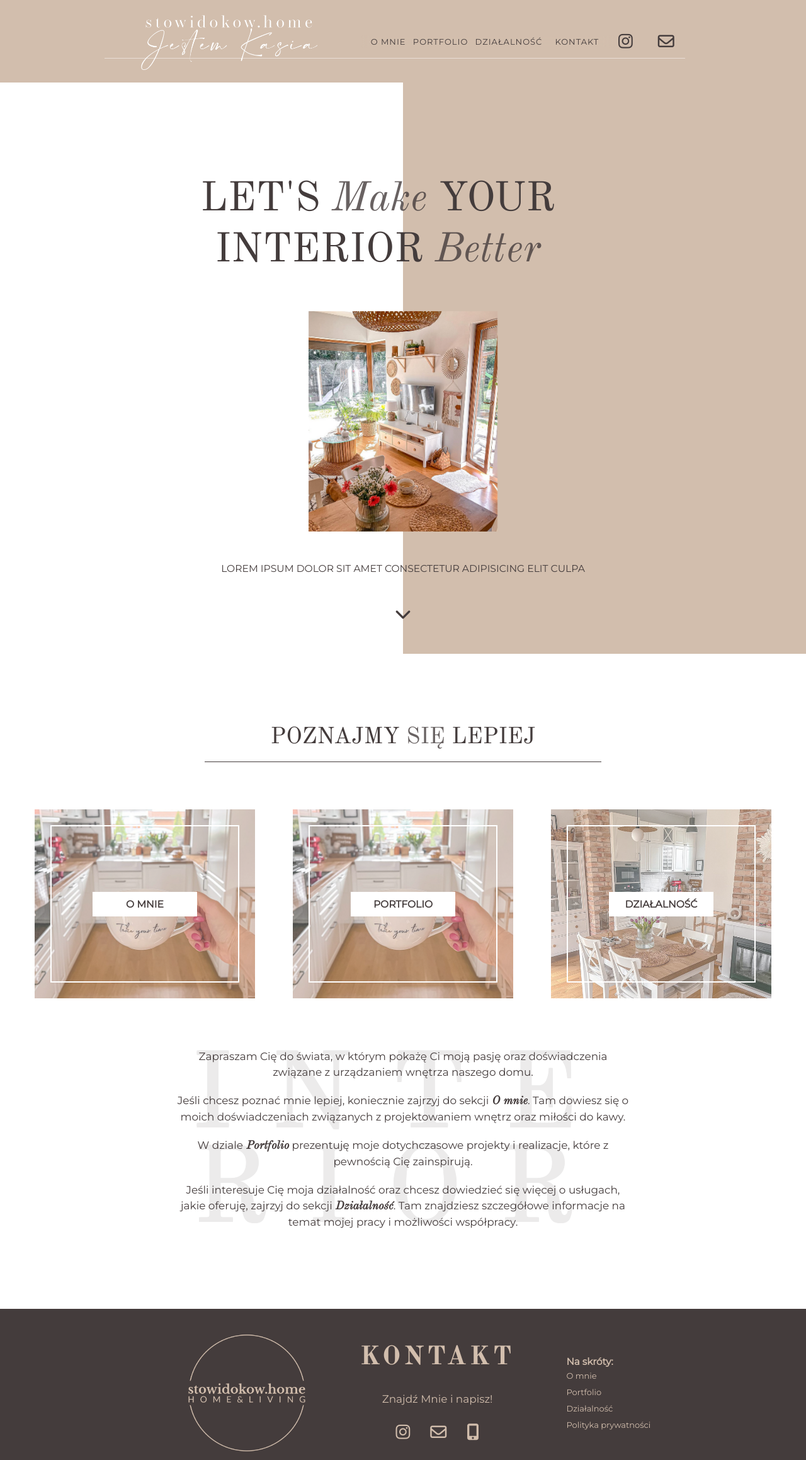
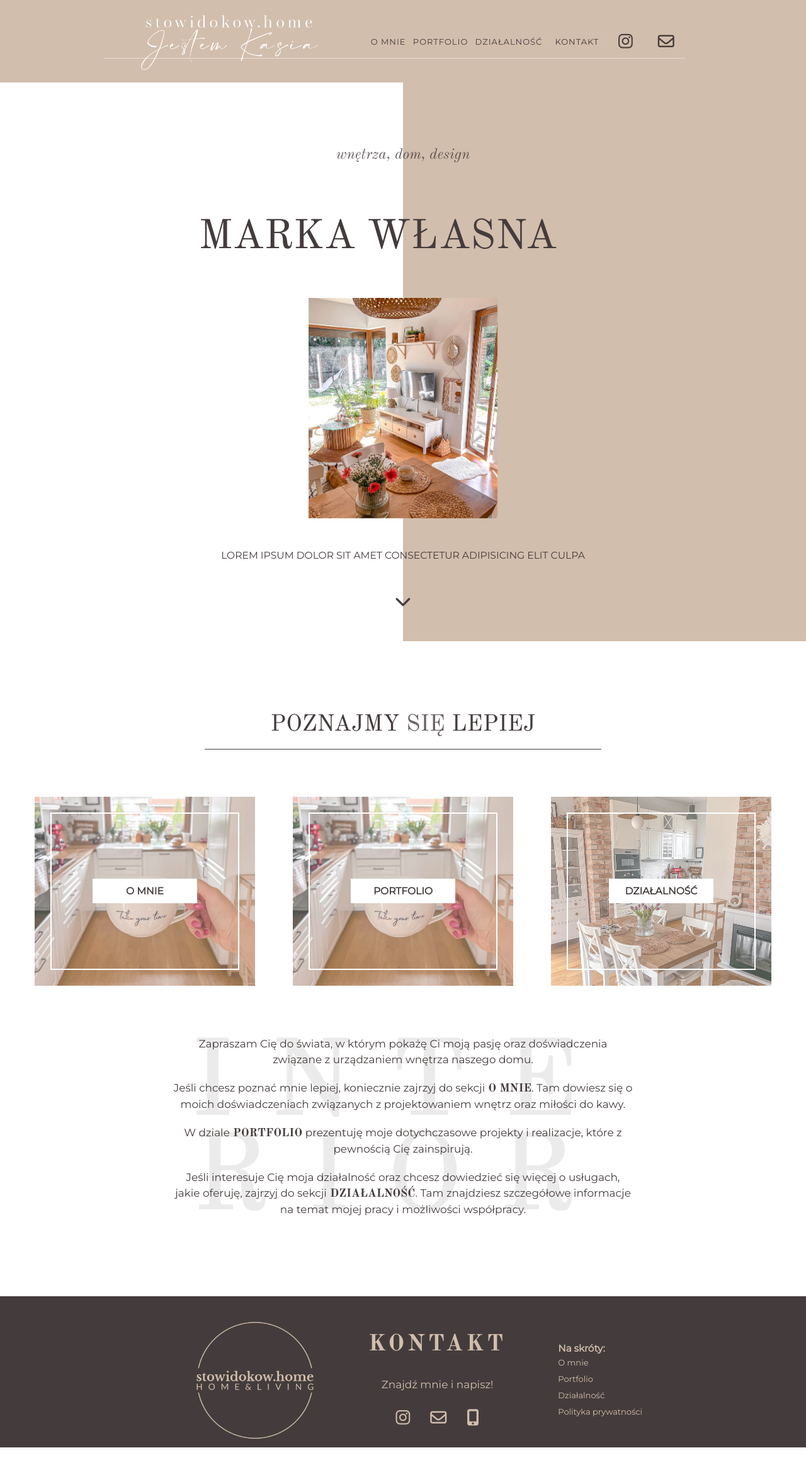
Before and after one commit to JerryWski/kathia-site, a React (Create React App) app: page / in a window 1280 px wide. Shown: the whole page at 63% size. Built offline with nearby package versions, Linux system fonts and the light colour scheme; a web font is replaced by a local one.

Commit message:
some changes for layouts

```diff
--- a/src/components/ContactSection.module.css
+++ b/src/components/ContactSection.module.css
@@ -16,7 +16,7 @@
     margin: 0 30px 0 30px;
 }
 .contact_header {
-    font-size: 3.2rem;
+    font-size: 2.8rem;
     text-transform: uppercase;
     font-family: var(--font);
     text-align: center;
--- a/src/components/ContactSection.tsx
+++ b/src/components/ContactSection.tsx
@@ -5,7 +5,7 @@ const ContactSection: React.FC = () => {
     <section className={styles.contact_section} id='contacts'>
       <div className={styles.wrapper}>
         <h2 className={styles.contact_header}>Kontakt</h2>
-        <p className={styles.contact_text}>Znajdź Mnie i napisz!</p>
+        <p className={styles.contact_text}>Znajdź mnie i napisz!</p>
         <div className={styles.social_icons}>
           <a
             href='https://www.instagram.com/stowidokow.home/'
--- a/src/components/SectionBoxes.module.css
+++ b/src/components/SectionBoxes.module.css
@@ -112,9 +112,9 @@
   margin: 15px 0 15px 0;
 }
 .text_span {
-  font-size: 1.2rem;
+  text-transform: uppercase;
+  font-size: 1rem;
   font-weight: 600;
-  font-style: italic;
   font-family: var(--font);
 }
 .text_section__bg {
--- a/src/components/WelcomSection.module.css
+++ b/src/components/WelcomSection.module.css
@@ -14,7 +14,7 @@
   position: relative;
 }
 .welcome_header__container {
-  margin-top: 20px;
+  margin-top: 30px;
   font-size: 1.8rem;
   color: var(--black);
 }
@@ -23,6 +23,7 @@
   text-align: center;
   font-style: italic;
   opacity: 0.8;
+  font-family: var(--font);
 }
 .welcome_text__bottom {
   padding-top: 40px;
--- a/src/components/WelcomeSection.tsx
+++ b/src/components/WelcomeSection.tsx
@@ -6,10 +6,11 @@ const WelcomeSection: React.FC = () => {
     <section>
       <div className={styles.welcome_section}>
         <div className={styles.welcome_header__container}>
-          {/* <p className={styles.welcome_text__top}>#interior, #home, #design</p> */}
+          <p className={styles.welcome_text__top}>wnętrza, dom, design</p>
           <h1 className={styles.welcome_header}>
-            Let&apos;s <span className={styles.header_italic}> Make</span> Your
-            Interior <span className={styles.header_italic}>Better</span>
+            {/* Let&apos;s <span className={styles.header_italic}> Make</span> Your
+            Interior <span className={styles.header_italic}>Better</span> */}
+            Marka Własna
           </h1>
         </div>
         <div className={styles.welcome_image__container}>
--- a/src/pages/AboutMe.module.css
+++ b/src/pages/AboutMe.module.css
@@ -80,10 +80,10 @@
 }
 .bio_link {
   text-decoration: none;
+  text-transform: uppercase;
   color: var(--beige);
-  font-size: 1.2rem;
+  font-size: 1rem;
   font-weight: 600;
-  font-style: italic;
   font-family: var(--font);
   transition: .2s color linear;
 }
--- a/src/pages/AboutMe.tsx
+++ b/src/pages/AboutMe.tsx
@@ -24,7 +24,7 @@ const AboutMe: React.FC = () => {
               className={styles.bio_link}
               href='https://www.instagram.com/stowidokow.home/'
             >
-              @stowidokow.home
+            @stowidokow.home
             </a>
             . Miłośniczka kawy i przytulnych wnętrz. Choć w życiu zawodowym
             zajmowała się głównie rekrutacją, sprzedażą i szkoleniami, to pasja
```
